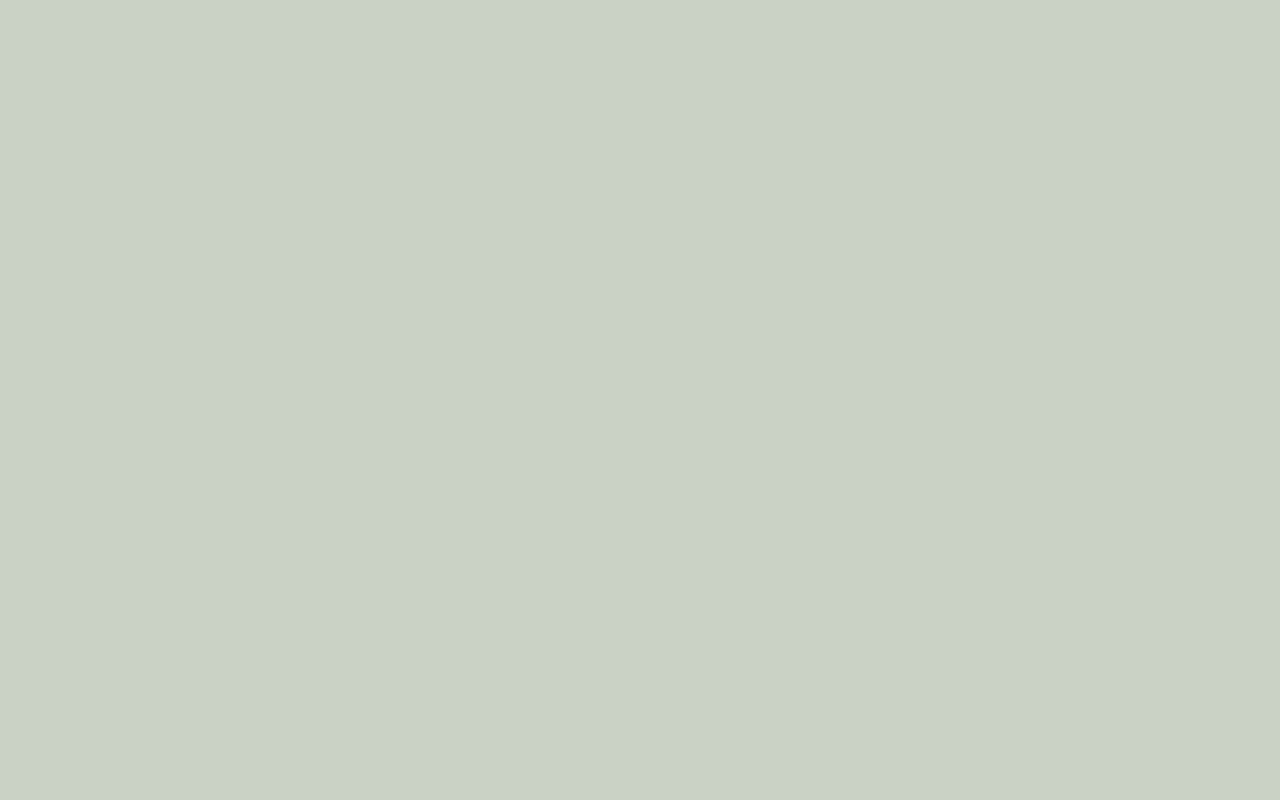
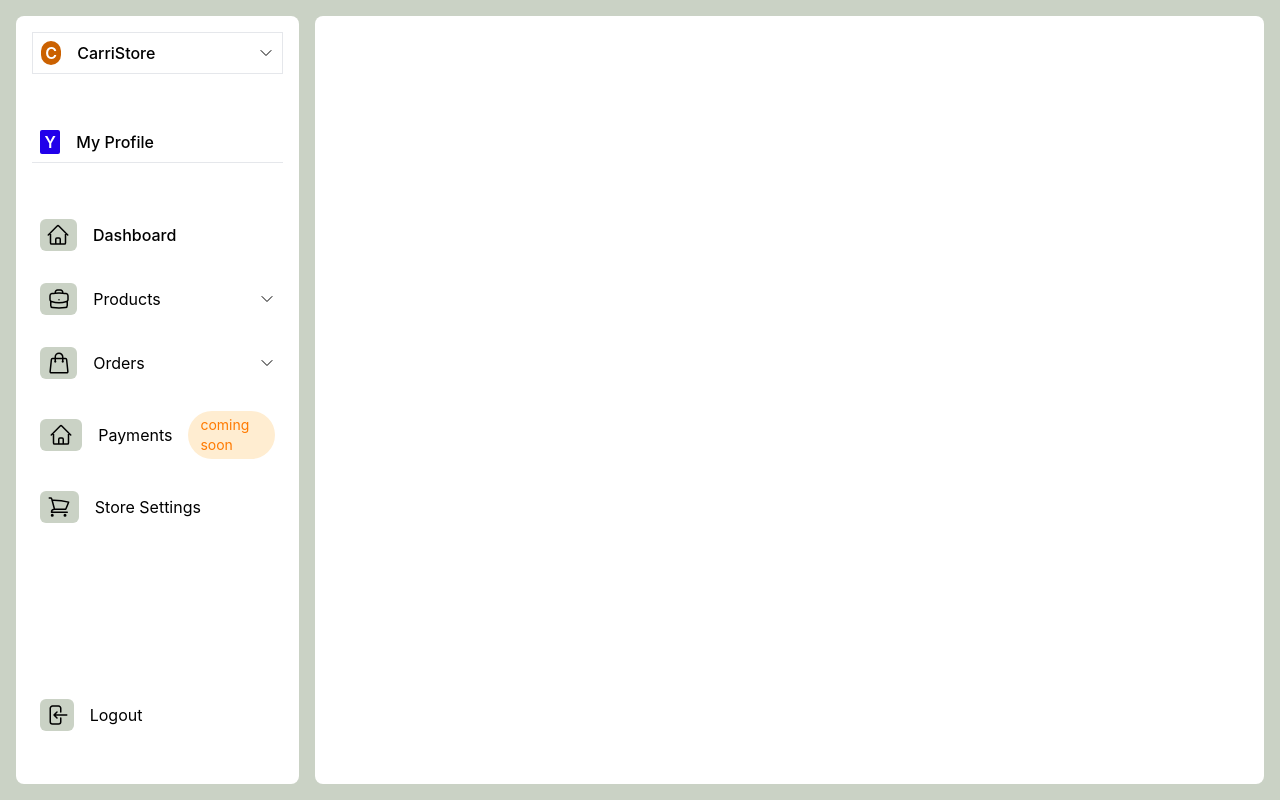
Before and after one commit to carissaayo/carristore, a React (Create React App) app: page /dashboard in a window 1280 px wide. Before the commit this address had no page. Built offline with nearby package versions, Linux system fonts and the light colour scheme.

Commit message:
Done with the SideNav

```diff
--- a/src/App.js
+++ b/src/App.js
@@ -7,18 +7,20 @@ import Home from "./pages/Home";
 import Register from "./pages/Register";
 import Login from "./pages/Login";
 import SideNav from "./components/landingpageComponents/SideNav";
+import Dashboard from "./pages/Dashboard";
 function App() {
   return (
     <BrowserRouter>
-      <main className="flex h-screen w-full bg-secondaryColor gap-4">
-        <SideNav  />
+    <main className="">
+
         <Routes>
           <Route path="/" element={<LandingPage />} />
-          <Route path="/app" element={<Home />} />
           <Route path="/register" element={<Register />} />
           <Route path="/login" element={<Login />} />
+          <Route path="/app" element={<Home />} />
+          <Route path="/dashboard" element={<Dashboard />} />
         </Routes>
-      </main>
+    </main>
     </BrowserRouter>
   );
 }
--- a/src/components/landingpageComponents/SideNav.js
+++ b/src/components/landingpageComponents/SideNav.js
@@ -1,11 +1,102 @@
+import { ArrowLeftOnRectangleIcon, BriefcaseIcon, ChevronDownIcon, HomeIcon, ShoppingBagIcon, ShoppingCartIcon } from '@heroicons/react/24/outline';
 import React from 'react'
 
 const SideNav = () => {
   return (
-    <main className="h-full bg-white">
-        <div className=""></div>
+    <main className="h-full bg-white flex-1 rounded-lg px-4 pt-4">
+      {/* Username Con */}
+      <div className="border border-[rgb(158, 158, 158)] flex items-center py-2 gap-4 px-2 mb-12">
+        <div className="h-6 w-6 rounded-full bg-[#CB6100] text-white flex items-center justify-center font-semibold">
+          C
+        </div>
+        <div className="flex items-center justify-between w-full">
+          <h2 className="font-medium  ">CarriStore</h2>
+          <ChevronDownIcon className="w-4 h-4" />
+        </div>
+      </div>
+
+      {/* My Profile Text */}
+      <div className="border-b border-[rgb(158, 158, 158)] flex items-center py-2 gap-4 px-2 mb-12">
+        <div className="h-6 w-6 rounded-sm bg-[#2100EA] text-white flex items-center justify-center font-semibold">
+          Y
+        </div>
+        <div className="flex items-center justify-between w-full">
+          <h2 className="font-medium  ">My Profile</h2>
+        </div>
+      </div>
+
+      {/* Options Con */}
+      <section className="flex flex-col items-start justify-between gap-36 w-full">
+        <div className="w-full flex flex-col items-start justify-between">
+          {/* Option Dashboard */}
+          <div className="cursor-pointer flex items-center py-2 gap-4 px-2 mb-4 ">
+            <div className="h-8 w-14 rounded-md bg-secondaryColor text-white flex items-center justify-center font-semibold">
+              <HomeIcon className="w-6 h-6 text-black" />
+            </div>
+            <div className="flex items-center justify-between w-full">
+              <h2 className="font-medium  ">Dashboard</h2>
+            </div>
+          </div>
+
+          {/* Option Product */}
+          <div className=" flex items-center py-2 gap-4 px-2 mb-4 cursor-pointer w-full">
+            <div className="h-8 w-12 rounded-md bg-secondaryColor text-white flex items-center justify-center font-semibold">
+              <BriefcaseIcon className="w-6 h-6 text-black" />
+            </div>
+            <div className="flex items-center justify-between w-full">
+              <h2 className="  ">Products</h2>
+              <ChevronDownIcon className="w-4 h-4" />
+            </div>
+          </div>
+
+          {/* Option Orders*/}
+          <div className=" flex items-center py-2 gap-4 px-2 mb-4 cursor-pointer w-full">
+            <div className="h-8 w-12 rounded-md bg-secondaryColor text-white flex items-center justify-center font-semibold">
+              <ShoppingBagIcon className="w-6 h-6 text-black" />
+            </div>
+            <div className="flex items-center justify-between w-full">
+              <h2 className="  ">Orders</h2>
+              <ChevronDownIcon className="w-4 h-4" />
+            </div>
+          </div>
+
+          {/* Option Payment */}
+          <div className="cursor-pointer flex items-center py-2 gap-4 px-2 mb-4 ">
+            <div className="h-8 w-14 rounded-md bg-secondaryColor text-white flex items-center justify-center font-semibold">
+              <HomeIcon className="w-6 h-6 text-black" />
+            </div>
+            <div className="flex items-center  w-full gap-4">
+              <h2 className="  ">Payments</h2>
+              <h1 className="bg-[#FFEDD1] text-[#FF7A00] text-sm px-3  py-1 rounded-full">
+                coming soon
+              </h1>
+            </div>
+          </div>
+
+          {/* Option Payment */}
+          <div className="cursor-pointer flex items-center py-2 gap-4 px-2 mb-4 ">
+            <div className="h-8 w-14 rounded-md bg-secondaryColor text-white flex items-center justify-center font-semibold">
+              <ShoppingCartIcon className="w-6 h-6 text-black" />
+            </div>
+            <div className="flex items-center justify-between w-full">
+              <h2 className="  ">Store Settings</h2>
+            </div>
+          </div>
+        </div>
+        <div className="justify-items-end">
+          {/* Option Payment */}
+          <div className="cursor-pointer flex items-center py-2 gap-4 px-2 mb-4 ">
+            <div className="h-8 w-14 rounded-md bg-secondaryColor text-white flex items-center justify-center font-semibold">
+              <ArrowLeftOnRectangleIcon className="w-6 h-6 text-black" />
+            </div>
+            <div className="flex items-center justify-between w-full">
+              <h2 className="  ">Logout</h2>
+            </div>
+          </div>
+        </div>
+      </section>
     </main>
-  )
+  );
 }
 
 export default SideNav
--- a/src/pages/Dashboard.js
+++ b/src/pages/Dashboard.js
@@ -1,9 +1,13 @@
-import React from 'react'
+import React from "react";
+import SideNav from "../components/landingpageComponents/SideNav";
 
 const Dashboard = () => {
   return (
-    <div>Dashboard</div>
-  )
-}
+    <main className="flex h-screen w-full bg-secondaryColor gap-4 py-4 px-4 ">
+      <SideNav />
+      <section className="flex-[4] h-full bg-white rounded-lg"></section>
+    </main>
+  );
+};
 
-export default Dashboard
+export default Dashboard;
```
Also changed, not shown: src/App.css (line endings or trailing spaces).
